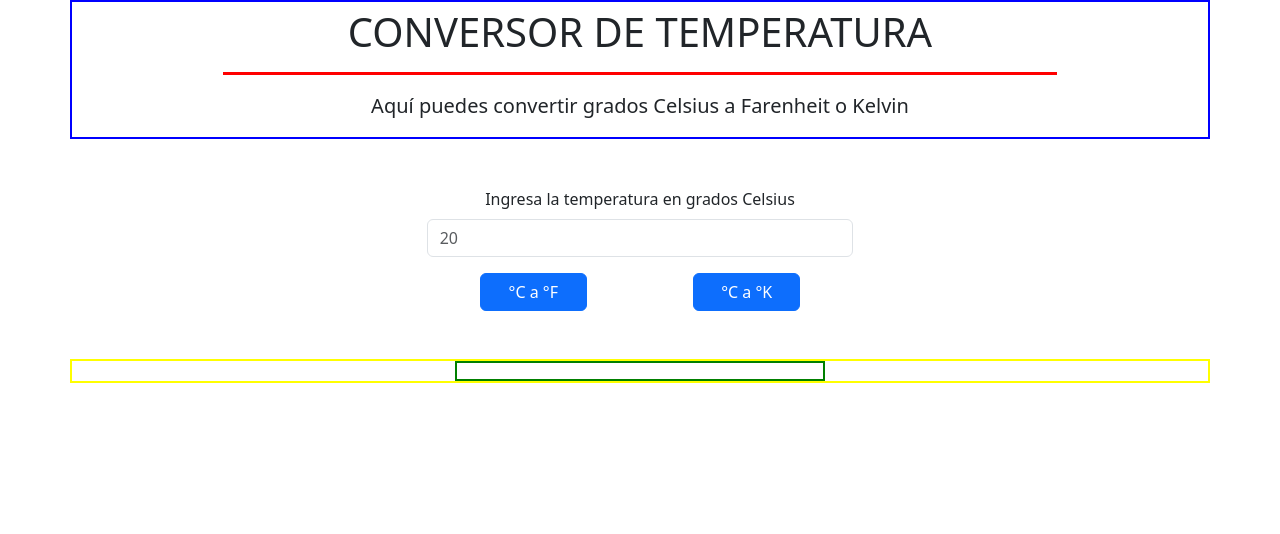
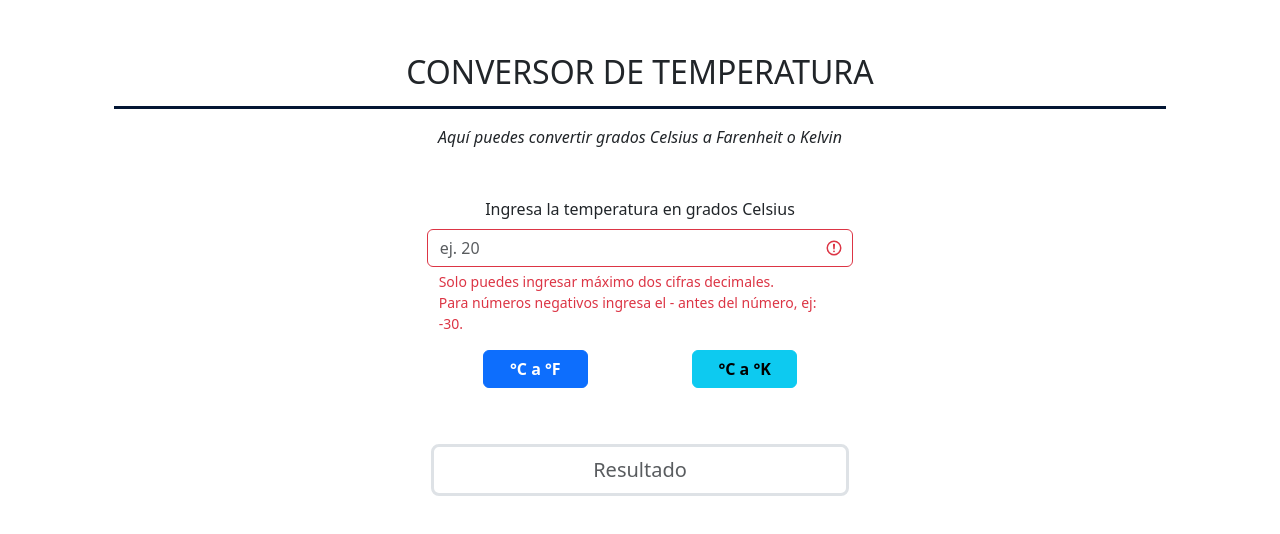
Before and after one commit to lmbaezp/logica-programacion-2, a plain HTML site: page index.html in a window 1280 px wide. Both pictures are taken after a click on the button "°C a °F". Drawn offline with nearby package versions, Linux system fonts and the light colour scheme.

Commit message:
tarea logica de programacion 2

```diff
--- a/index.html
+++ b/index.html
@@ -12,50 +12,29 @@
 </head>
 
 <body>
-    <div class="container" style="border: 2px solid blue">
-        <p class="fs-1 text-center title">CONVERSOR DE TEMPERATURA</p>
-        <p class="fs-5 text-center">Aquí puedes convertir grados Celsius a Farenheit o Kelvin</p>
+    <div class="container mt-5 mx-auto px-3">
+        <p class="fs-2 text-center title">CONVERSOR DE TEMPERATURA</p>
+        <p class="fs-6 fst-italic text-center">Aquí puedes convertir grados Celsius a Farenheit o Kelvin</p>
     </div>
 
-    <div class="container col-4 my-5 mx-auto justify-content-center">
+    <div class="container col-lg-4 col-sm-6 col-10 my-5 mx-auto justify-content-center">
         <div class="row mt-0 mb-3">
             <label for="tempCelsius" class="form-label text-center">Ingresa la temperatura en grados Celsius</label>
-            <input type="number" class="form-control" id="tempCelsius" placeholder="20" required>
+            <input type="number" step="0.01" class="form-control" id="tempCelsius" placeholder="ej. 20" required>
             <div class="invalid-feedback">
-                Looks good!
+                <p class="m-0">Solo puedes ingresar máximo dos cifras decimales.</p>
+                <p class="m-0">Para números negativos ingresa el - antes del número, ej: -30.</p>
             </div>
         </div>
-        <div class="row justify-content-around">
-            <button type="button" class="btn btn-primary btn-convertir col-3" escala="farenheit">°C a °F</button>
-            <button type="button" class="btn btn-primary btn-convertir col-3" escala="kelvin">°C a °K</button>
+        <div class="row justify-content-around g-3">
+            <button type="button" class="btn btn-primary btn-convertir col-lg-3 col-sm-5 fw-bold" escala="farenheit">°C a °F</button>
+            <button type="button" class="btn btn-info btn-convertir col-lg-3 col-sm-5 fw-bold" escala="kelvin">°C a °K</button>
         </div>
     </div>
 
-    <!-- <form class="container row g-5 needs-validation my-5 mx-auto justify-content-center" style="border: 2px solid red;" novalidate>
-        <div class="col-4 mt-0">
-            <label for="tempCelsius" class="form-label">Ingresa la temperatura en grados Celsius</label>
-            <input type="number" class="form-control" id="tempCelsius" placeholder="20" required>
-            <div class="invalid-feedback">
-                Looks good!
-            </div>
-        </div>
-        <div class="col-3 mt-0">
-        <p>Selecciona la escala a convertir</p>
-        <div class="form-check form-check-inline">
-            <input class="form-check-input" type="radio" name="inlineRadioOptions" id="inlineRadio1" value="option1">
-            <label class="form-check-label" for="inlineRadio1">Farenheit</label>
-        </div>
-        <div class="form-check form-check-inline">
-            <input class="form-check-input" type="radio" name="inlineRadioOptions" id="inlineRadio2" value="option2">
-            <label class="form-check-label" for="inlineRadio2">Kelvin</label>
-        </div>
-        </div>
-
-    </form> -->
-
-    <div class="container justify-content-center" style="border: 2px solid yellow;">
-        <div class="container col-4" style="border: 2px solid green">
-            <p id="resultado"></p>
+    <div class="row text-center">
+        <div class="container text-center col-lg-4 col-sm-6 col-10 p-2">
+            <input id="resultado" class="form-control form-control-lg border-3 text-center" type="text" placeholder="Resultado" readonly>
         </div>
     </div>
 
--- a/main.js
+++ b/main.js
@@ -1,8 +1,33 @@
 const tempCelsius = document.getElementById('tempCelsius');
 const btnsConvertir = document.querySelectorAll('.btn-convertir');
-console.log(btnsConvertir)
+const containerResultado = document.getElementById('resultado');
 
 btnsConvertir.forEach(btn => {
-    btn.addEventListener
+    btn.addEventListener('click', () => {
+        containerResultado.value = '';
+        console.log(isNaN(tempCelsius.value))
+
+        if (!/^-?\d+(\.\d{1,2})?$/.test(tempCelsius.value.trim())) {
+            tempCelsius.classList.add('is-invalid')
+        }
+        else {
+            const inputValue = Number(tempCelsius.value);
+            const inputTemperatura = Number.isInteger(inputValue) ? parseInt(inputValue) : parseFloat(inputValue);
+            let resultado;
+            let escala;
+            switch (btn.getAttribute('escala')) {
+                case 'farenheit':
+                    resultado = (inputTemperatura * 1.8) + 32;
+                    escala = 'F';
+                    break;
+                case 'kelvin':
+                    resultado = inputTemperatura + 273, 15;
+                    escala = 'K';
+                    break;
+            }
+            containerResultado.value = `${tempCelsius.value}°C = ${resultado}°${escala}`;
+            tempCelsius.classList.remove('is-invalid')
+        }
+    });
 
 });
--- a/styles.css
+++ b/styles.css
@@ -1,8 +1,8 @@
 .title::after {
     content: "";
     display: block;
-    width: 75%;
+    width: 95%;
     height: 3px;
-    background-color: red;
+    background-color: #031633;
     margin: 10px auto;
 }
```
